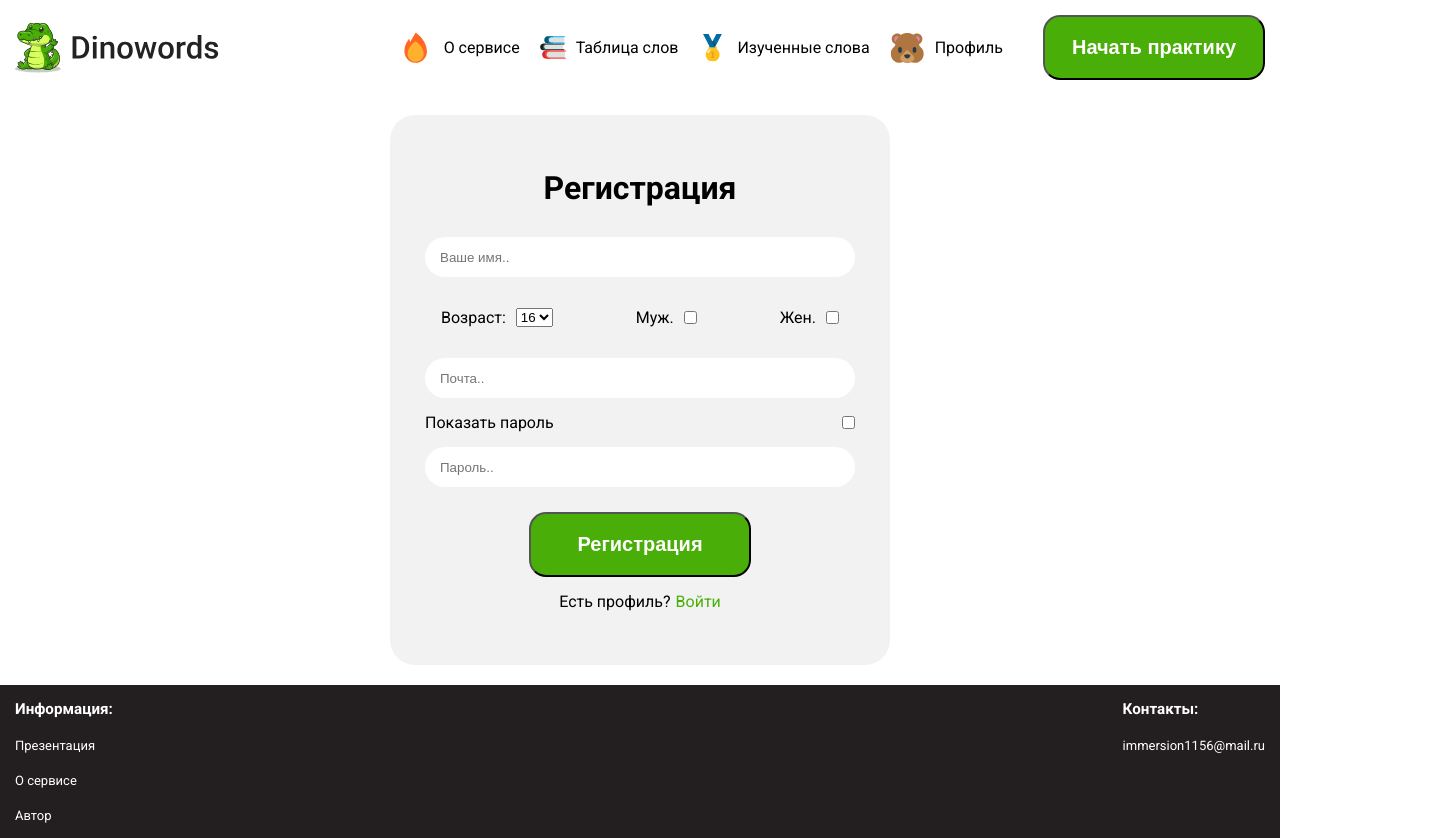
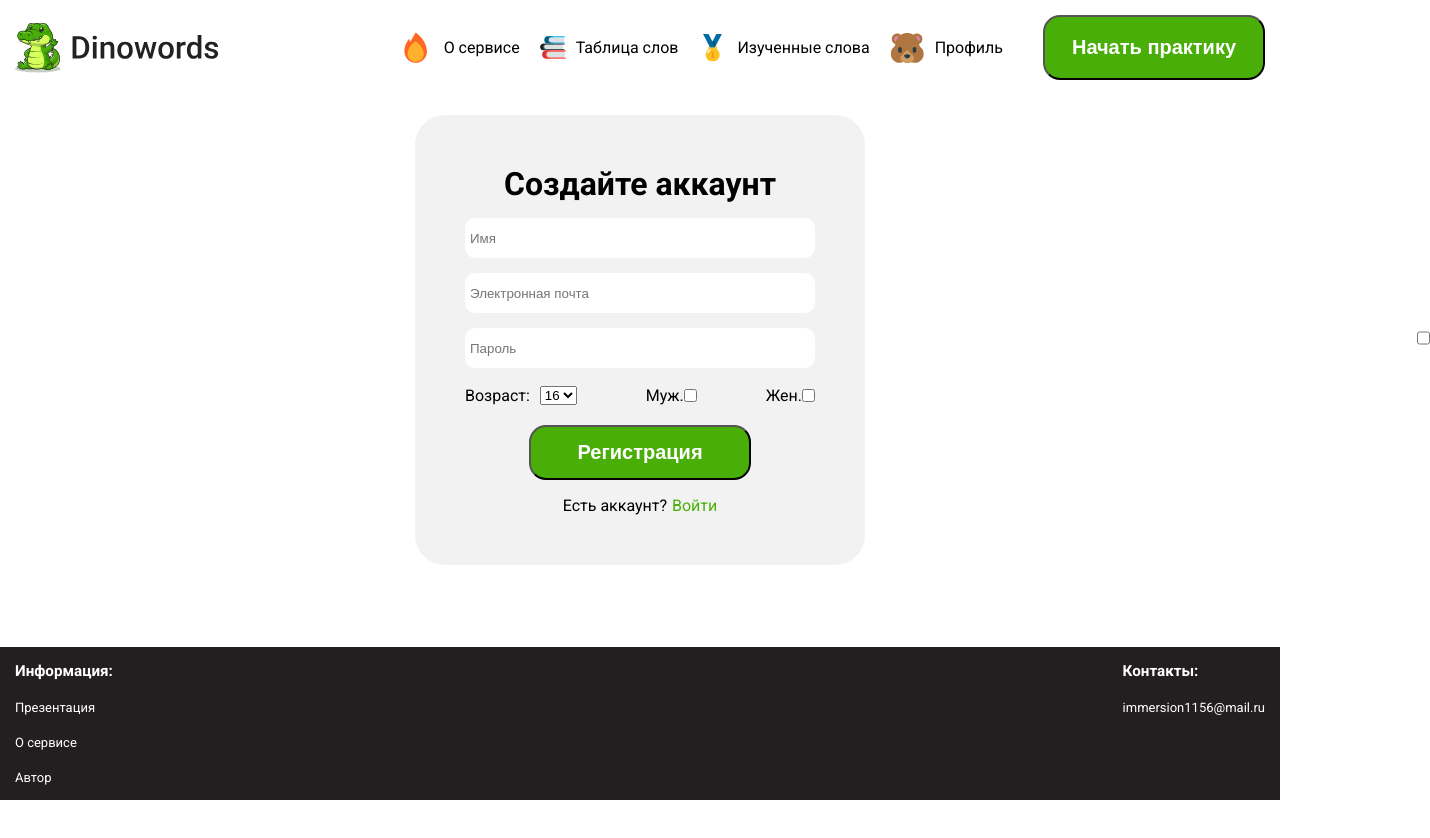
Before and after one commit to frontnickson/dinowords, a React (Vite) app: page /registration in a window 1280 px wide. Shown: the whole page, 1430 px wide, since content can reach past the window. After the commit the page ends 800 px from the top, so only its background shows below. Built offline with nearby package versions, Linux system fonts and the light colour scheme.

Commit message:
fixed registration page

```diff
--- a/src/index.css
+++ b/src/index.css
@@ -47,7 +47,7 @@ a {
 .btn {
     background-color: #49AF08;
     width: 222px;
-    height: 65px;
+    min-height: 55px;
     border-radius: 17px;
     color: white;
     font-size: 20px;
@@ -75,25 +75,17 @@ a {
     justify-content: center;
     text-align: center;
     background-color: var(--element-grey);
-    height: 550px;
-    width: 500px;
-    padding: 35px;
-    border-radius: 25px;
-    gap: 35px;
+    width: 450px;
+    height: 450px;
+    padding: 50px;
+    border-radius: 30px;
+    gap: 15px;
 }
 
-.inputForm{
+.input{
+    border: none;
+    padding-left: 5px;
+    width: 100%;
     height: 40px;
-    width: 100%;
-    border-radius: 25px;
-    padding-left: 15px;
-    border: none;
+    border-radius: 10px;
 }
-
-/*FORM*/
-
-@media (max-width: 960px) {
-    .btn{
-
-    }
-}
--- a/src/views/Pages/LogPage/LogPage.tsx
+++ b/src/views/Pages/LogPage/LogPage.tsx
@@ -120,7 +120,7 @@ const LogPage: React.FC = () => {
 
           {/*LINK IF USER HAVE PROFILE*/}
           <div style={{display: 'flex', gap: "5px", alignItems: "center", justifyContent: 'center'}}>
-            <p>Нету профиля?</p>
+            <p>Нет аккаунта?</p>
             <Link to="/registration"><p style={{color: "#49AF08"}}>Зарегестрируйтесь</p></Link>
           </div>
 
--- a/src/views/Pages/QuestionPage/QuestionPage.tsx
+++ b/src/views/Pages/QuestionPage/QuestionPage.tsx
@@ -10,13 +10,24 @@ const QuestionPage: React.FC = () => {
   const [practicsClass, setPracticsClass] = useState<boolean>(false)
   const [practicsImageClass, setPracticsImageClass] = useState<boolean>(false)
 
+  const [message, setMessage] = useState<boolean>(false)
+
+  const handleMessageError = () => {
+    if(!practicsClass && !practicsImageClass) {
+      setMessage(true)
+    }
+  }
+
   return (
       <div className={styles.container}>
 
         <div className={styles.content}>
 
-          <div>
+          <div style={{display: 'flex', flexDirection: 'column', gap: "10px"}}>
             <h1>Что хотите практиковать?</h1>
+            {message && (
+                <p style={{color: "red"}}>Вы не выбрали</p>
+            )}
           </div>
 
           <div className={styles.content_buttons}>
@@ -25,6 +36,7 @@ const QuestionPage: React.FC = () => {
               if (setPracticsImageClass) {
                 setPracticsClass(true);
                 setPracticsImageClass(false);
+                setMessage(false)
               }
             }}>Практика слов
             </button>
@@ -33,6 +45,7 @@ const QuestionPage: React.FC = () => {
               if (setPracticsClass) {
                 setPracticsClass(false);
                 setPracticsImageClass(true);
+                setMessage(false)
               }
             }}>Угадай картинку
             </button>
@@ -41,8 +54,8 @@ const QuestionPage: React.FC = () => {
 
           <div>
             <button className='btn'
-                    disabled={!practicsClass && !practicsImageClass}
                     onClick={() => {
+                      handleMessageError();
                       if (practicsClass) {
                         navigate('/level')
                         console.log("hello")
--- a/src/views/Pages/RegistrationPage/RegistrationPage.module.scss
+++ b/src/views/Pages/RegistrationPage/RegistrationPage.module.scss
@@ -3,6 +3,8 @@
   margin: 0 auto;
   display: flex;
   justify-content: center;
+  flex-direction: column;
+  align-items: center;
 }
 
 //global styles form in index.css
--- a/src/views/Pages/RegistrationPage/RegistrationPage.tsx
+++ b/src/views/Pages/RegistrationPage/RegistrationPage.tsx
@@ -1,42 +1,40 @@
 import React, {useEffect, useState} from 'react';
-import {Link} from "react-router-dom";
+import {Link, useNavigate} from "react-router-dom";
 import {useDispatch, useSelector} from 'react-redux';
 import {setMan, setUser, setWoman} from '../../../data/slices/userSlice';
 import {RootState} from "../../../data/store/store.ts";
 import axios from 'axios';
 import AgeComponents from "../../components/AgeComponents/AgeComponents.tsx";
+import {initGA, trackSignUp} from "../../../data/analytics/analytics.ts";
+
 
 import styles from './RegistrationPage.module.scss';
-import {initGA, trackSignUp} from "../../../data/analytics/analytics.ts";
 
 const RegisterPage: React.FC = () => {
 
   const dispatch = useDispatch()
+  const navigate = useNavigate()
 
   // TOKEN
-  const token = useSelector((state:RootState) => state.user.token)
+  const token = useSelector((state: RootState) => state.user.token)
 
   // WRITE DATA ABOUT USER
   const [name, setName] = useState('');
   const [email, setEmail] = useState('');
   const [password, setPassword] = useState('');
 
+  // TYPE FOR PASSWORD INPUT
+  const [typePassword] = useState('password');
+
+  // PARAMS USER
   const age = useSelector((state: RootState) => state.user.age)
-
   const man = useSelector((state: RootState) => state.user.man)
   const woman = useSelector((state: RootState) => state.user.woman)
-  const [statusMan, setStatusMan] = useState<boolean>()
-  const [statusWoman, setStatusWoman] = useState<boolean>()
 
-  // MESSAGE IF USER ACTIVE ON SERVER
-  const [message, setMessage] = useState('');
+  const [manChecked, setManChecked] = useState<boolean>(false)
+  const [womanChecked, setWomanChecked] = useState<boolean>(false)
 
-  // MESSAGE IF USER NOT WRITE DATA
-  const [missingValue, setMissingValue] = useState(false);
-
-  // SHOW PASSWORD IF CHECKBOX ACTIVE
-  const [type, setType] = useState("password");
-
+  const [message, setMessage] = useState<boolean>(false)
 
   useEffect(() => {
     initGA();
@@ -45,11 +43,14 @@ const RegisterPage: React.FC = () => {
   // REGISTRATION ON THE SERVER
   const handleRegistration = async () => {
 
-    if (name === '' || password === '' || email === '') {
-      setMissingValue(true)
+    if(name === '' && email === '' && password === '') {
+
+      setMessage(true)
+
     } else {
 
-      // SEND FORM ON SERVER
+      setMessage(false)
+
       try {
         const res = await axios.post('http://localhost:5001/register', {
           email,
@@ -81,26 +82,20 @@ const RegisterPage: React.FC = () => {
             translate: false
           };
           dispatch(setUser(newUser));
-          window.location.href = "/profile";
+          console.log("успешно")
+          navigate('/profile')
 
           if(token){
             trackSignUp();
           }
+
         }
       } catch (error) {
         console.log(error);
         if (axios.isAxiosError(error)) {
-
           if (error.response) {
-            setMessage(error.response.data.message);
-            console.log(error.response.data.message);
-          } else {
-            setMessage('')
+            alert(error.response.data.message)
           }
-
-          setName('');
-          setEmail('');
-          setPassword('');
         }
       }
     }
@@ -111,127 +106,93 @@ const RegisterPage: React.FC = () => {
 
         <form className='form'>
 
-          <div style={{display: 'flex', flexDirection: 'column', gap: '15px'}}>
+          <h1>Создайте аккаунт</h1>
 
-            {/*TITLE*/}
+          {message && (
+              <p>Вы не заполнили данные</p>
+          )}
 
-            <h1>Регистрация</h1>
-
-            {missingValue && (<p>Вы не ввели данные</p>)}
-
-            <p style={{color: "red"}}>{message}</p>
-
-            {/*NAME*/}
-
+          <div>
             <input
+                className="input"
+                name="name"
                 type="text"
-                placeholder='Ваше имя..'
-                className='inputForm'
                 value={name}
-                onChange={(e) => {
-                  setName(e.target.value)
-                }}
+                placeholder="Имя"
+                onChange={(e) => setName(e.target.value)}
                 required
             />
-
-            {/*AGE/MAN/WOMAN*/}
-            <div style={{
-              display: "flex",
-              justifyContent: "space-between",
-              alignItems: "center",
-              padding: "1rem"
-            }}>
-
-              {/*SELECT AGE*/}
-              <AgeComponents/>
-
-              {/*SELECT MALE MAN*/}
-              <div style={{display: "flex", alignItems: "center", gap: '10px'}}>
-
-                <p>Муж.</p>
-
-                <input type="checkbox" checked={statusMan} onChange={() => {
-                  dispatch(setMan(true));
-                  setStatusMan(true)
-                  setStatusWoman(false)
-                }}
-                />
-
           </div>
-
-              {/*SELECT MALE WOMAN*/}
-
-              <div style={{display: "flex", alignItems: "center", gap: '10px'}}>
-
-                <p>Жен.</p>
-
-                <input type="checkbox" checked={statusWoman} onChange={() => {
-                  dispatch(setWoman(true))
-                  setStatusWoman(true)
-                  setStatusMan(false)
-                }}
-                />
-
-              </div>
-
-            </div>
-
-            {/*EMAIL/PASSWORD*/}
-
-            <div style={{display: 'flex', flexDirection: 'column', gap: '15px'}}>
-
+          <div>
             <input
-                  type="email"
-                  placeholder='Почта..'
-                  className='inputForm'
+                className="input"
+                name="email"
+                type={email}
                 value={email}
+                placeholder="Электронная почта"
                 onChange={(e) => setEmail(e.target.value)}
                 required
             />
-
-              <div style={{display: 'flex', justifyContent: 'space-between'}}>
-
-                <p>Показать пароль</p>
-
-                <input type="checkbox" onChange={(e) => {
-                  if (e.target.checked) {
-                    setType("text")
-                  } else {
-                    setType("password")
-                  }
-                }}/>
-
           </div>
-
+          <div>
             <input
-                  type={type}
-                  placeholder='Пароль..'
-                  className='inputForm'
+                className="input"
+                name="password"
+                type={typePassword}
                 value={password}
+                placeholder="Пароль"
                 onChange={(e) => setPassword(e.target.value)}
                 required
             />
+            <input style={{position: "absolute", right: "-150px", height: "20px"}} type="checkbox"/>
           </div>
 
-            {/*BUTTON*/}
+          <div style={{display: 'flex', justifyContent: 'space-between', alignItems: 'center'}}>
 
-            <div style={{margin: "auto", marginTop: '10px'}}>
-              <button className="btn" onClick={() => {
-                handleRegistration();
-              }}>
-                Регистрация
-              </button>
+            <AgeComponents/>
+
+            <div style={{display: 'flex', alignItems: 'center'}}>
+              <label htmlFor="man">Муж.</label>
+              <input
+                  style={{height: "25px"}}
+                  name="man"
+                  type="checkbox"
+                  onChange={() => {
+                    dispatch(setMan(true));
+                    setManChecked(true);
+                    setWomanChecked(false);
+                  }}
+                  checked={manChecked}
+              />
             </div>
 
-            {/*LOGIN*/}
+            <div style={{display: 'flex', alignItems: 'center'}}>
+              <label htmlFor="woman">Жен.</label>
+              <input
+                  style={{height: "25px"}}
+                  name="woman"
+                  type="checkbox"
+                  onChange={() => {
+                    dispatch(setWoman(true));
+                    setWomanChecked(true);
+                    setManChecked(false);
+                  }}
+                  checked={womanChecked}
+              />
+            </div>
+          </div>
+
+          <button style={{margin: "auto"}} className="btn" type="submit" onClick={(e) => {handleRegistration(); e.preventDefault()}}>Регистрация</button>
+
           <div style={{display: 'flex', gap: "5px", alignItems: "center", justifyContent: 'center'}}>
-              <p>Есть профиль?</p>
+
+            <p>Есть аккаунт?</p>
             <Link to="/login"><p style={{color: "#49AF08"}}>Войти</p></Link>
-            </div>
 
           </div>
 
         </form>
+
 
       </div>
   )
```
Lines whose indentation alone changed are shown as unchanged.
